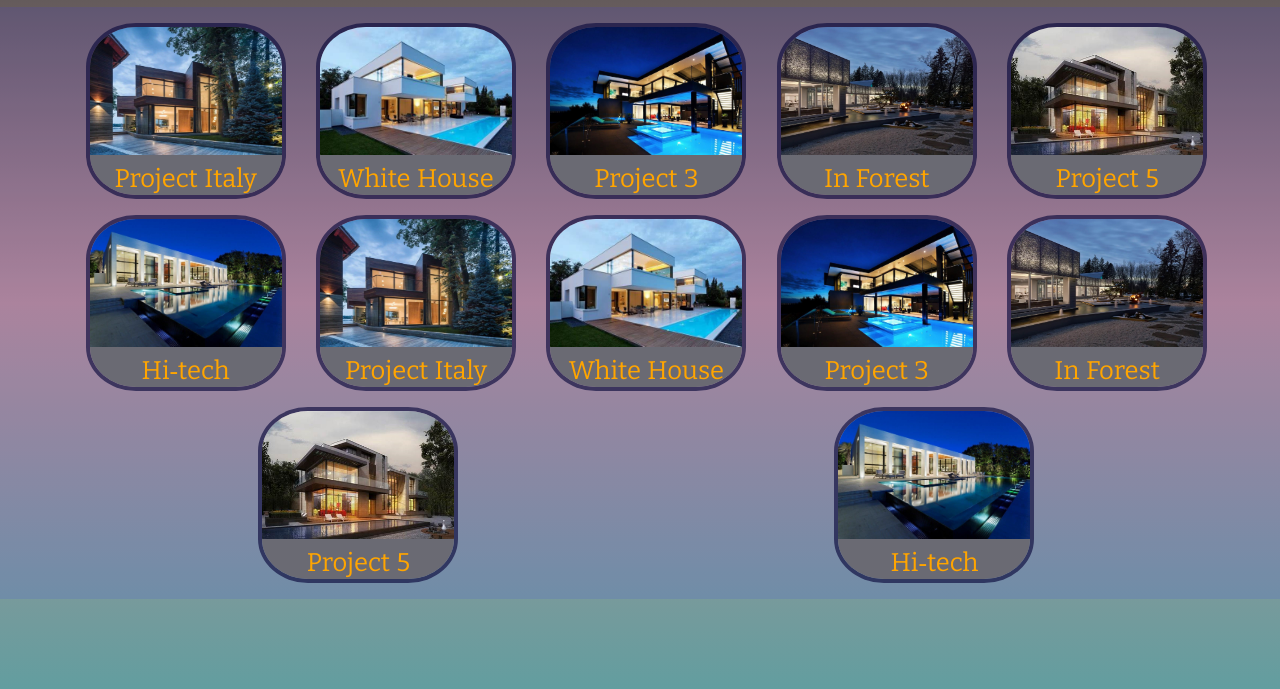
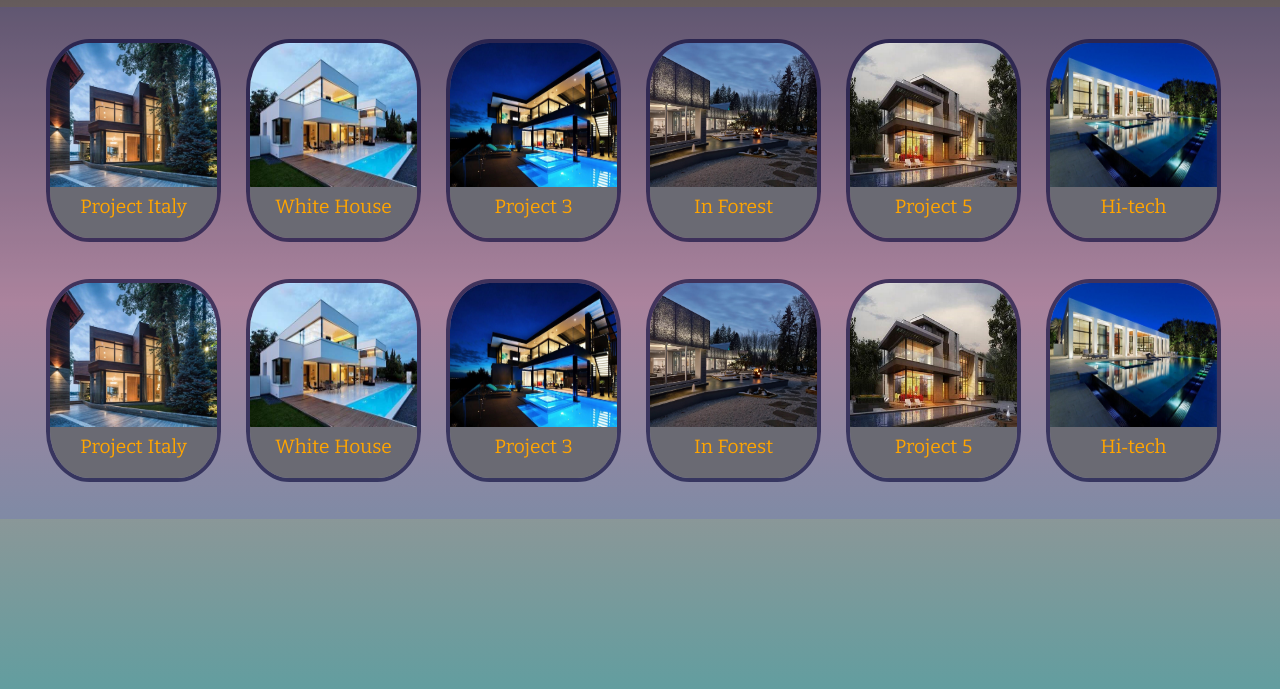
Before and after one commit to Java50DmytroUkhanov/html-css-js-introduction, a plain HTML site: page index.html in a window 1280 px wide. Shown: the part 97-786 px from the top of the page. Drawn offline with Linux system fonts and the light colour scheme.

Commit message:
adds HW# 10 audio

```diff
--- a/styles/houses.css
+++ b/styles/houses.css
@@ -103,6 +103,9 @@ h2 {
    */
    justify-content: space-around;
    background-color: rgba(60, 57, 245, 0.132);
+
+
+
 }
 
 
@@ -238,7 +241,8 @@ h2 {
 }
 
 .hidden .thumbnails-list {
-    max-height: 70vh;
+    max-height: 80vh;
+
 
 
 }
@@ -474,29 +478,41 @@ h2 {
         height: 2px;
 
     }
+
+
+
     .main-class.hidden {
-        --thumbnails-image-width: 15vw;
-        --thumbnails-image-height: 10vw;
-        --thumbnails-title-height: calc(var(--thumbnails-image-height) * 0.25);
+        --thumbnails-image-width: 13vw;
+        --thumbnails-image-height: 18vh;
+        --thumbnails-title-height: calc(var(--thumbnails-image-height) * 0.30);
+         height: 40vw;
+
+
+
 
     }
 
     .thumbnails-item {
-        display: block;
+         display: block;
         min-height: calc(var(--thumbnails-image-height) + var(--thumbnails-title-height));
-        margin-top: 1rem;
+
         min-width: var(--thumbnails-image-width);
 
+
+
+    }
+    .hidden .thumbnails-item{
+        margin-left: 2vw;
 
     }
 
     #play{
 
         max-height: 6vw;
-        max-width: 8vw;
+        max-width: 6vw;
         text-align: center;
         right: 5vw;
-         font-size: 2vw;
+         font-size: 1.5vw;
 
         align-items: center;
         background-color: rgba(245, 245, 220, 0);
@@ -527,7 +543,19 @@ h2 {
 
 
 }
+.hidden .thumbnails-title{
+    font-size: larger;
+}
+.hidden .thumbnails-list{
+    margin: 2vh;
+    justify-content: flex-start;
+    margin-right: 3vw;
+    width: 95vw;
 
 
 
 }
+
+
+
+}
```
